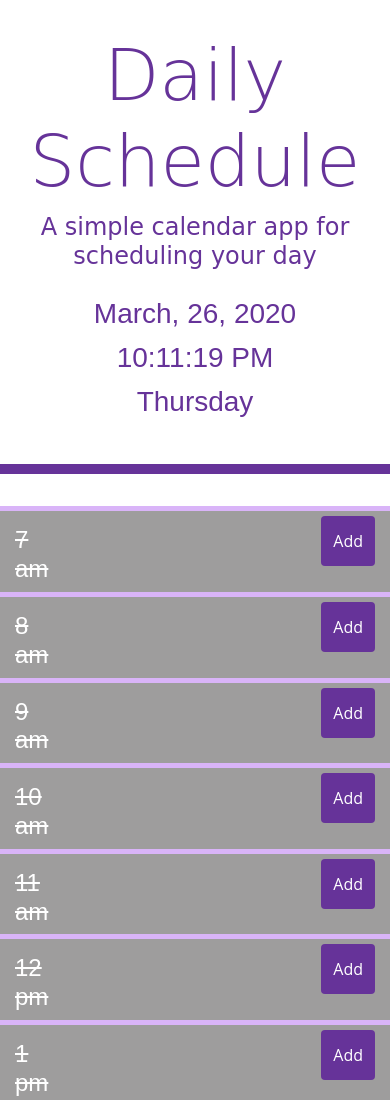
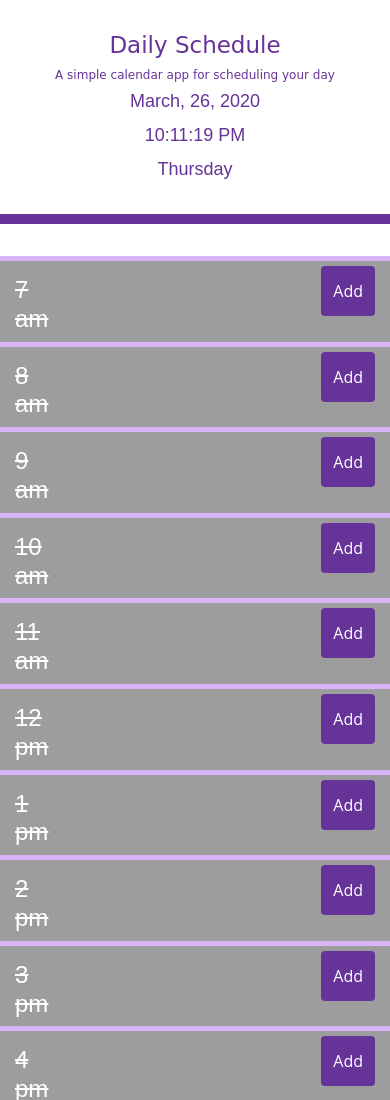
Before and after one commit to demiwu96/Assignment-5_Daily_Schedule, a plain HTML site: page index.html in a window 390 px wide. Shown: the top 1100 px of the page. Drawn offline with nearby package versions, Linux system fonts and the light colour scheme; a web font is replaced by a local one.

Commit message:
update responsive page

```diff
--- a/index.html
+++ b/index.html
@@ -21,7 +21,7 @@
 
 <body>
   <header class="jumbotron">
-    <h1 class="display-3">Daily Schedule</h1>
+    <h1>Daily Schedule</h1>
     <h4>A simple calendar app for scheduling your day</h4>
     <p id="date"></p>
     <p id="time"></p>
--- a/style.css
+++ b/style.css
@@ -14,6 +14,7 @@ body {
 
 h1{
   font-family: 'Fredericka the Great', cursive;
+  font-size: 80px;
 }
 
 .jumbotron h4{
@@ -55,3 +56,22 @@ button{
   margin-top: 5px;
   margin-bottom: 5px;
 }
+
+@media (max-width: 576px) {
+  .jumbotron {
+    padding-bottom: 20px;
+  }
+
+  h1{
+    font-size: 23px;
+  }
+
+  .jumbotron h4{
+    font-size: 12px;
+    margin-bottom: 10px;
+  }
+
+  .jumbotron p{
+    font-size: 18px;
+  }
+}
```
